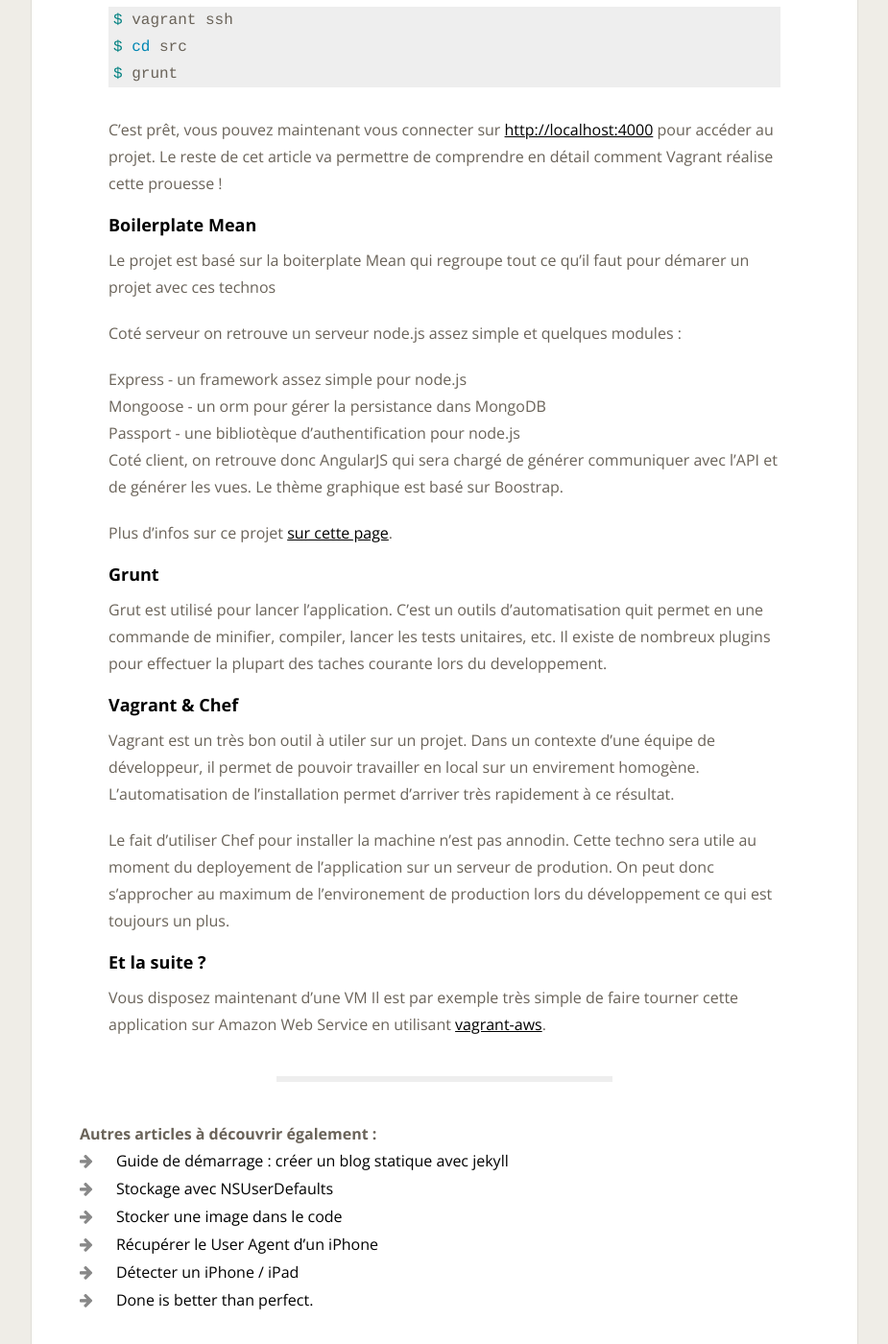
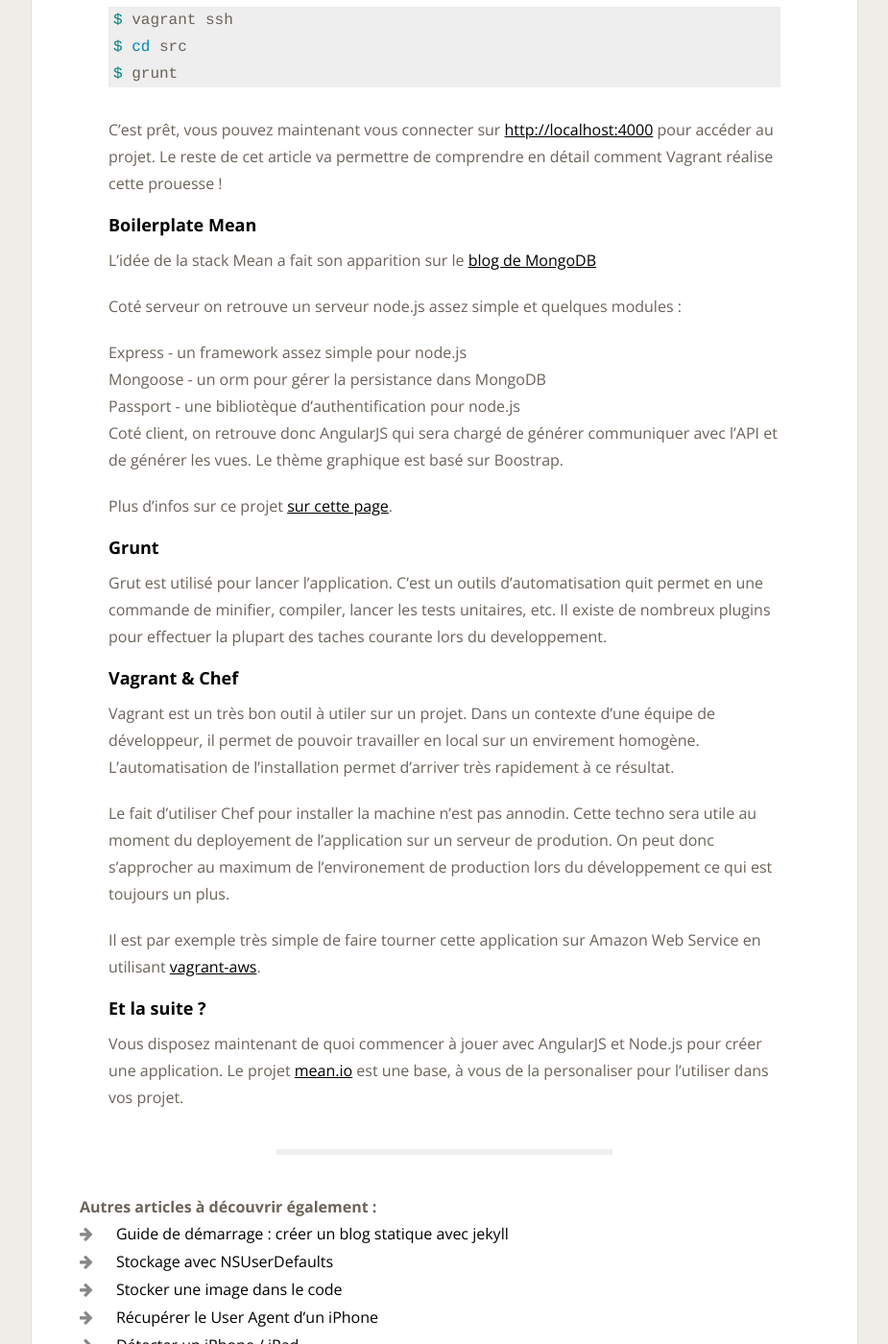
Before and after one commit to Toam/toam.fr, a Jekyll site: the page built from _posts/2013-10-05-tester-mean-stack-avec-vagrant.markdown, in a window 1280 px wide and 1400 px high, scrolled down 1379 px. Shown: the whole window at 96% size, without its empty margins (177-1102 px from the left). Built offline with Jekyll 4.4.1, drawn with Linux system fonts in a browser that asks for light colours; nearby versions of some CDN libraries; comment, search, counter and statistics services are not loaded.

Commit message:
Updated 2013-10-05-tester-mean-stack-avec-vagrant.markdown

```diff
--- a/_posts/2013-10-05-tester-mean-stack-avec-vagrant.markdown
+++ b/_posts/2013-10-05-tester-mean-stack-avec-vagrant.markdown
@@ -49,7 +49,7 @@
 
 ##### Boilerplate Mean
 
-Le projet est basé sur la boiterplate Mean qui regroupe tout ce qu'il faut pour démarer un projet avec ces technos
+L'idée de la stack Mean a fait son apparition sur le <a href="http://blog.mongodb.org/post/49262866911/the-mean-stack-mongodb-expressjs-angularjs-and" target="_blank">blog de MongoDB</a>
 
 Coté serveur on retrouve un serveur node.js assez simple et quelques modules :
 - Express - un framework assez simple pour node.js
@@ -58,7 +58,7 @@
 
 Coté client, on retrouve donc AngularJS qui sera chargé de générer communiquer avec l'API et de générer les vues. Le thème graphique est basé sur Boostrap.
 
-Plus d'infos sur ce projet <a href="http://www.mean.io/">sur cette page</a>.
+Plus d'infos sur ce projet <a href="http://www.mean.io/" target="_blank">sur cette page</a>.
 
 ##### Grunt
 
@@ -70,7 +70,8 @@
 
 Le fait d'utiliser Chef pour installer la machine n'est pas annodin. Cette techno sera utile au moment du deployement de l'application sur un serveur de prodution. On peut donc s'approcher au maximum de l'environement de production lors du développement ce qui est toujours un plus.
 
+Il est par exemple très simple de faire tourner cette application sur Amazon Web Service en utilisant <a href="https://github.com/mitchellh/vagrant-aws" target="_blank">vagrant-aws</a>.
+
 ##### Et la suite ?
 
-Vous disposez maintenant d'une VM
-Il est par exemple très simple de faire tourner cette application sur Amazon Web Service en utilisant <a href="https://github.com/mitchellh/vagrant-aws">vagrant-aws</a>.
+Vous disposez maintenant de quoi commencer à jouer avec AngularJS et Node.js pour créer une application. Le projet <a href="http://www.mean.io" target="_blank">mean.io</a> est une base, à vous de la personaliser pour l'utiliser dans vos projet.
```
